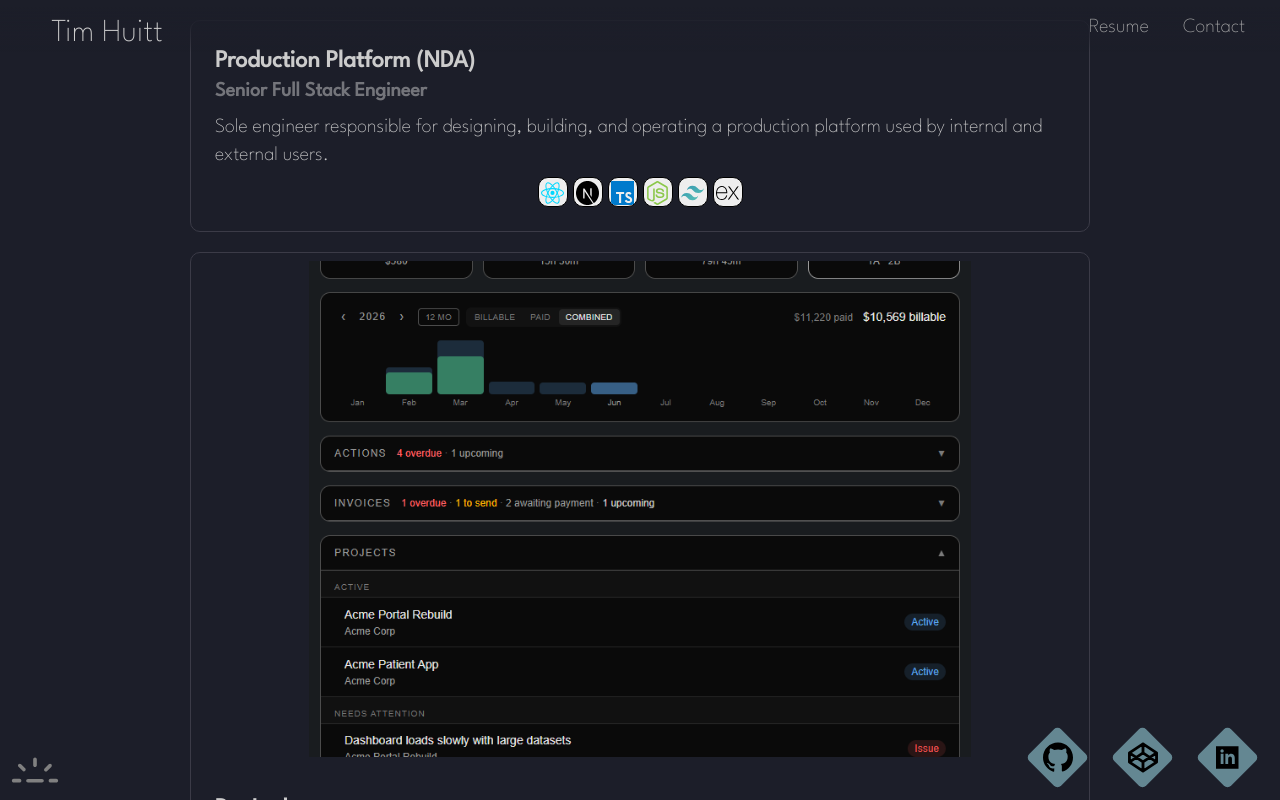
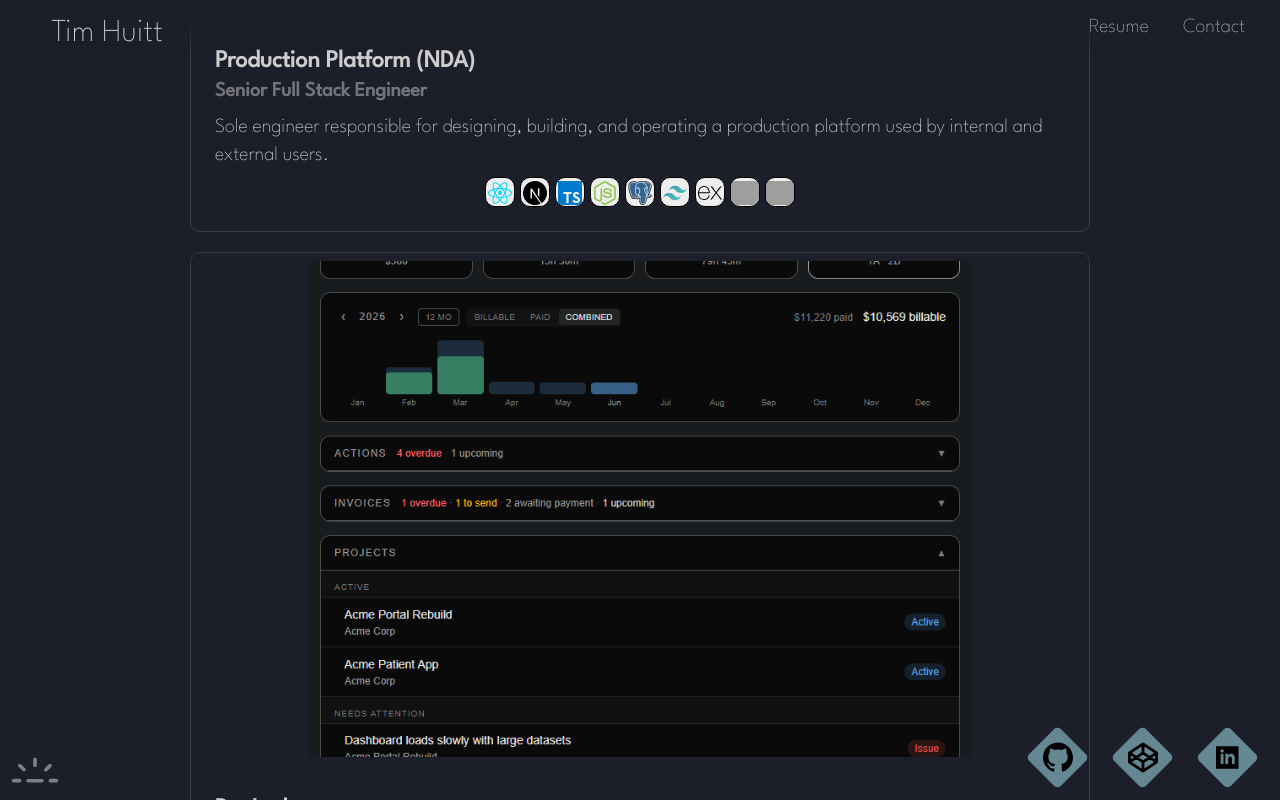
Before and after one commit to TimHuitt/portfolio, a React (Vite) app in the folder client/: page /projects in a window 1280 px wide. Built offline with nearby package versions, Linux system fonts and the light colour scheme; no server answers; grey boxes are pictures that could not be loaded.

Commit message:
update skill icons

```diff
--- a/client/src/assets/projects.js
+++ b/client/src/assets/projects.js
@@ -26,7 +26,7 @@ const projects = [
     "gitLink": "",
     "deployLink": "",
     "caseStudy": true,
-    "skills": ["next", "react", "ts", "tailwind", "postgres", "node", "express"]
+    "skills": ["next", "react", "ts", "tailwind", "postgresql", "node", "express", "html", "css"]
   },
   {
     "title": "DevLedger",
@@ -49,7 +49,7 @@ const projects = [
     "gitLink": "https://github.com/TimHuitt/devledger",
     "deployLink": "https://devledger-alpha.vercel.app/",
     "caseStudy": false,
-    "skills": ["next", "react", "ts", "tailwind", "postgres", "node", "express"]
+    "skills": ["next", "react", "ts", "tailwind", "postgresql", "node", "express", "html", "css"]
   },
   {
     "title": "CodeChallenger",
@@ -70,7 +70,7 @@ const projects = [
     "images": ["/images/gjRtX8j.png", "/images/TCqkEd1.png", "/images/eBM2M4h.png"],
     "gitLink": "https://github.com/TimHuitt/code-challenger-client",
     "deployLink": "https://code-challenger-app.netlify.app/",
-    "skills" : ['react', 'js', 'express', 'node', 'openai'],
+    "skills" : ['react', 'js', 'express', 'node', 'openai', "html", "css"],
   },
   {
     "title": "Auto Component",
@@ -87,7 +87,7 @@ const projects = [
     "images": ["/images/X23fHN8.png", "/images/Jjd9Eu2.gif", "/images/woDHKJY.png", "w-/images/qDJiLJe.png"],
     "gitLink": "https://github.com/TimHuitt/auto-component",
     "deployLink": "https://auto-component.com/",
-    "skills" : ['react', 'js', 'express', 'node', 'openai']
+    "skills" : ['react', 'js', 'express', 'node', 'openai', "html", "css"]
   },
   {
     "title": "Green Diary",
@@ -104,7 +104,7 @@ const projects = [
     "images": ["/images/xurUff3.png", "/images/YYFRFXu.png"],
     "gitLink": "https://github.com/elliesolhjou/Green-Diary",
     "deployLink": "https://green-diary-app-2098e92803f3.herokuapp.com/",
-    "skills" : ['py', 'django', 'bootstrap', 'postgresql']
+    "skills" : ['py', 'django', 'bootstrap', 'postgresql', "html", "css"]
   },
   // {
   //   "title": "Promptopus",
```
